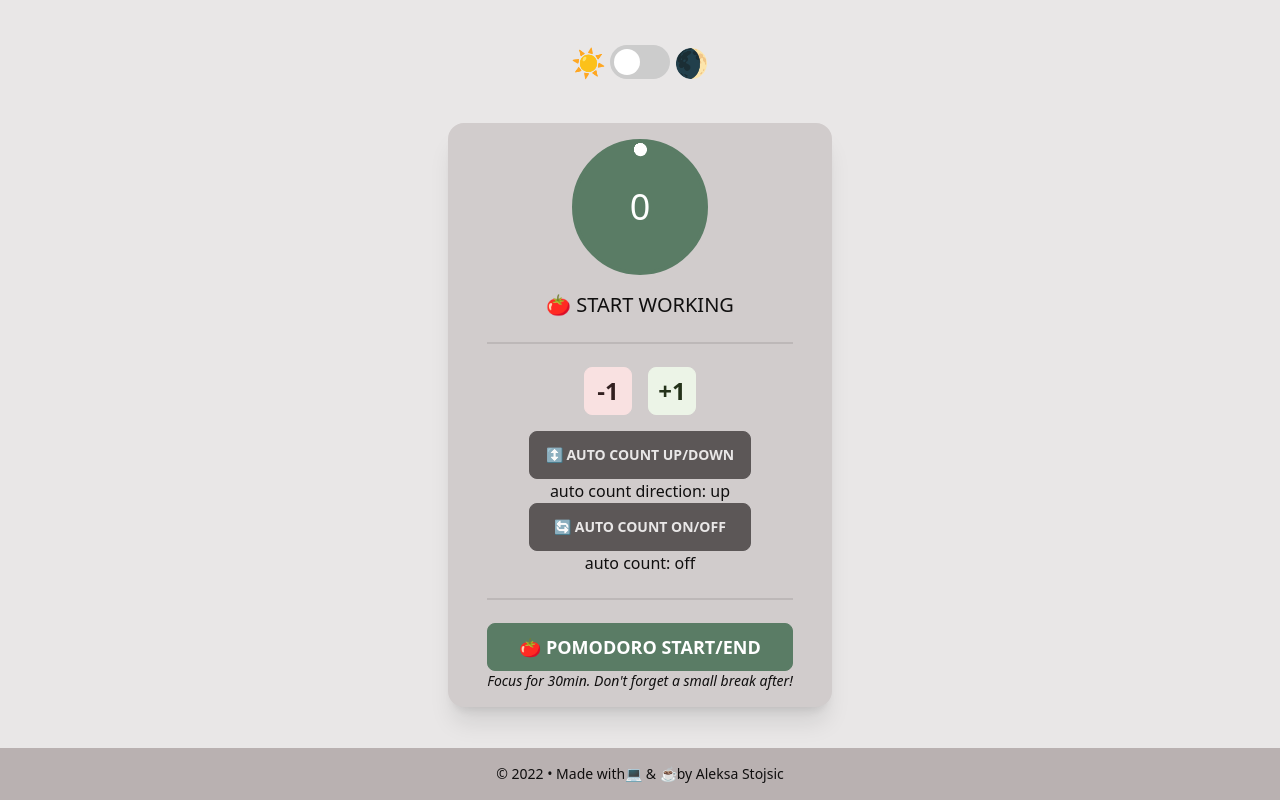
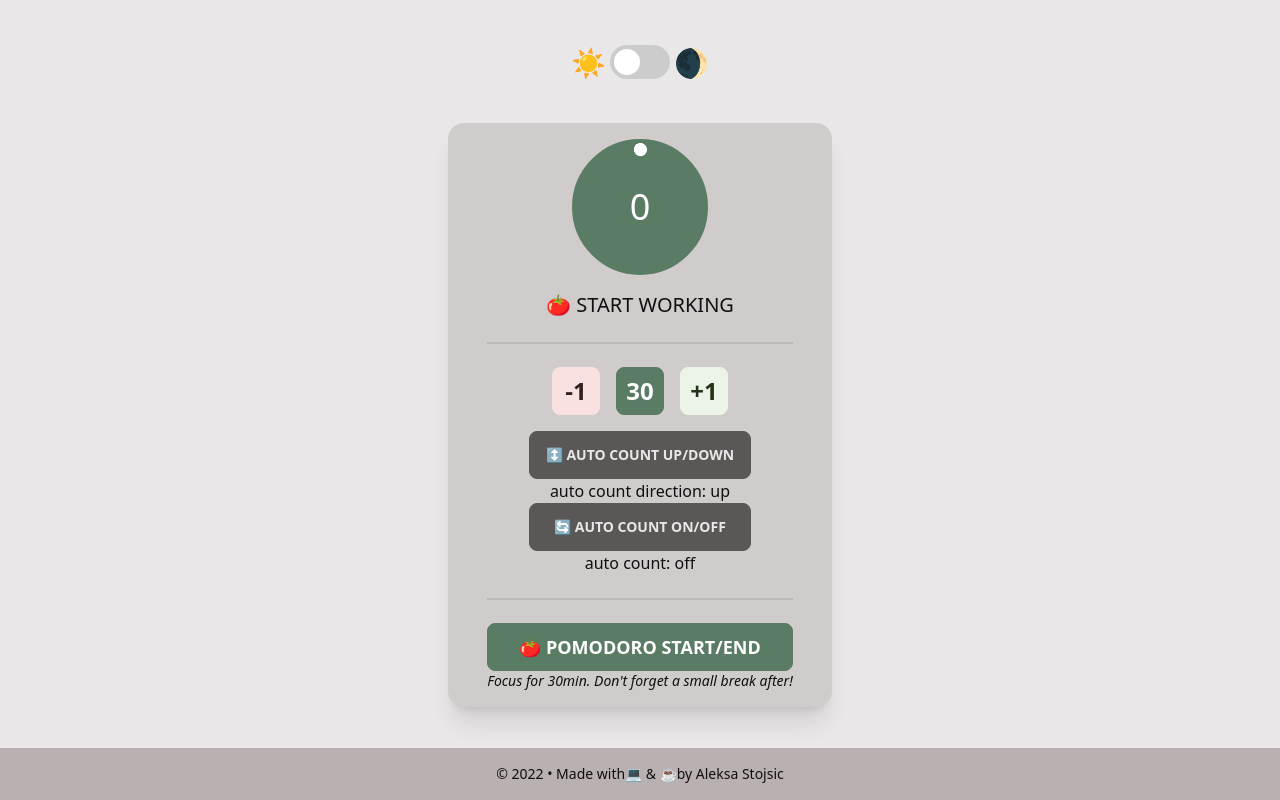
Before and after one commit to aleksa-stojsic/next-counter-and-pomo, a Next.js app: page / in a window 1280 px wide. Built offline with nearby package versions, Linux system fonts and the light colour scheme.

Commit message:
Feat: Pomo takes the value of counter as minutes and defaults to 30min if counter is 0

```diff
--- a/components/Pomo.jsx
+++ b/components/Pomo.jsx
@@ -66,10 +66,10 @@ export default function Pomo() {
             }
           });
         }, 1000);
-        setPomodoro(false);
         setAuto(false);
         setCount('🏁');
         setWork('✔️ Work done, great job!');
+        setPomodoro(false);
         setTimeout(() => {
           confetti.reset();
         }, 4000);
@@ -118,8 +118,14 @@ export default function Pomo() {
 
   const controlPomodoro = () => {
     if (!pomodoro) {
-      setCount(20); //for testing purposes use 3-5, 1800sec = 30min
-      setMaxCount(20);
+      let initialCount = count;
+      if (initialCount !== 0) {
+        setCount(Math.abs(initialCount) * 60);
+        setMaxCount(Math.abs(initialCount) * 60);
+      } else {
+        setCount(30 * 60); // default to 30 minutes if count is 0
+        setMaxCount(30 * 60);
+      }
       setPomodoro(true);
       setAutoDown(true);
       setAuto(true);
@@ -130,7 +136,20 @@ export default function Pomo() {
       setWork('🍅 Start working');
       setAuto(false);
     }
+
+    if (count === '🏁') {
+      setCount(0);
+      setMaxCount(1);
+      setPomodoro(false);
+      setWork('🍅 Start working');
+      setAuto(false);
+    }
     console.log('pomodoro: ', !pomodoro);
+  };
+
+  const setCountTo30 = () => {
+    setCount(30);
+    setMaxCount(1);
   };
 
   const minutes = String(Math.floor(count / 60)).padStart(2, '0');
@@ -172,6 +191,13 @@ export default function Pomo() {
               disabled={pomodoro}
             >
               -1
+            </button>
+            <button
+              onClick={setCountTo30}
+              className='btn btn-primary btn-square mx-2 text-2xl'
+              disabled={pomodoro}
+            >
+              30
             </button>
             <button
               onClick={upOne}
```
